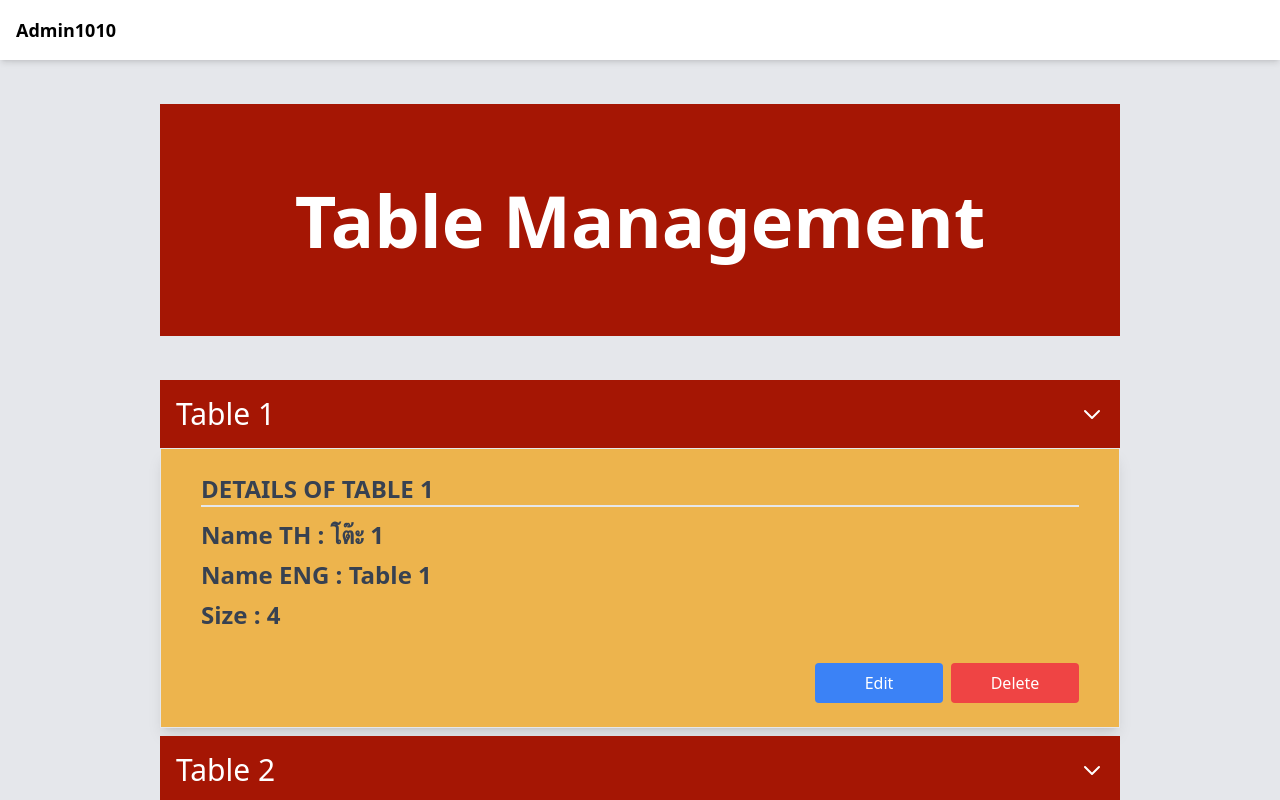
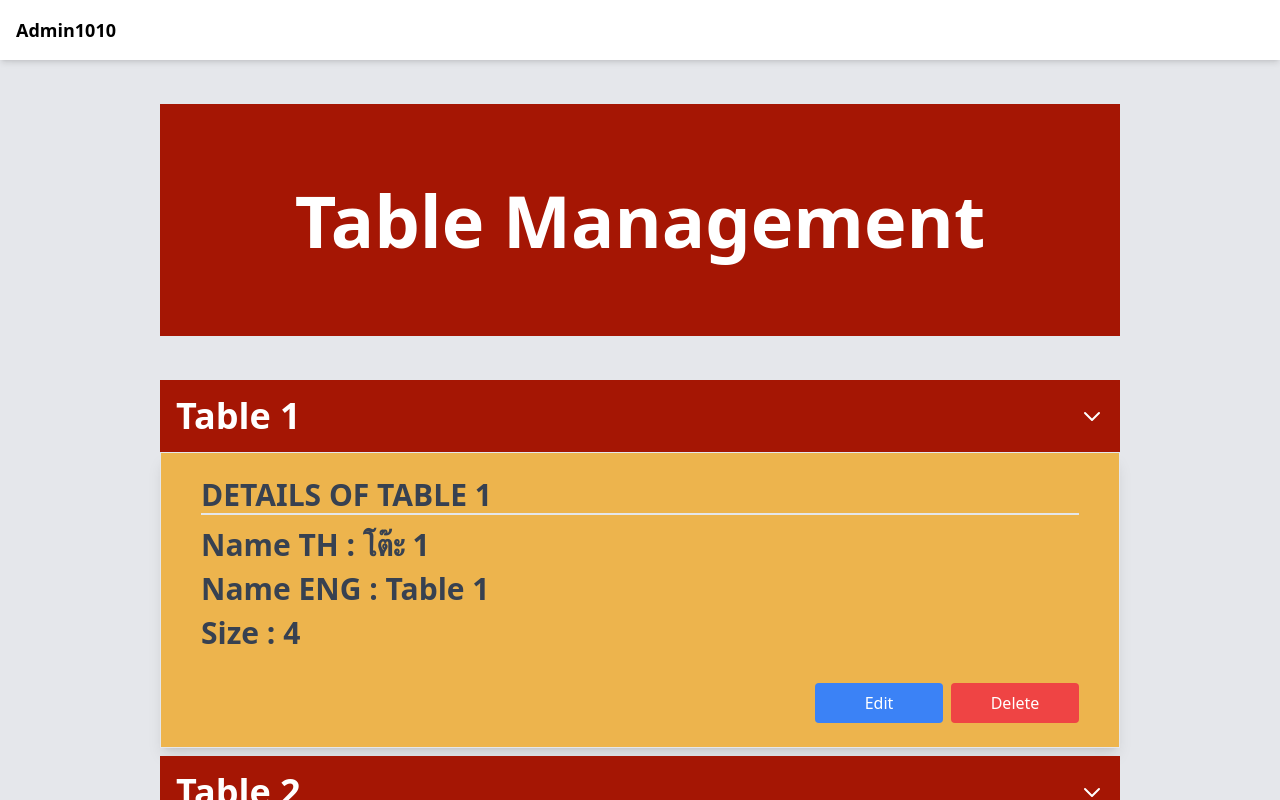
Before and after one commit to bestzige/PROJECT2-SEC-2-Mairuu, a Vue app: page /admin/table-manager in a window 1280 px wide. Both pictures are taken after a click on the button "Table 1". Shown: the top 800 px of the page. Built offline with nearby package versions, Linux system fonts and the light colour scheme; data requests are answered from the project's data file.

Commit message:
Update style TableDetail.vue

```diff
--- a/src/components/manager/TableDetail.vue
+++ b/src/components/manager/TableDetail.vue
@@ -61,7 +61,7 @@ const toggleDetails = () => {
         class="text-sm text-gray-600 hover:text-gray-400 focus:outline-none focus:text-gray-400 w-full"
       >
         <div
-          class="py-4 px-4 bg-theme-500 text-center text-3xl flex items-center justify-between text-white"
+          class="py-4 px-4 bg-theme-500 text-center text-4xl font-semibold flex items-center justify-between text-white"
         >
           <div class="flex items-center justify-start">Table {{ table.id }}</div>
           <div class="flex items-center justify-end">
@@ -87,17 +87,17 @@ const toggleDetails = () => {
           class="py-2 px-4 bg-theme-300 border border-gray-200 shadow-lg max-h-screen overflow-y-auto w-full"
         >
           <div class="py-2 px-4 m-2">
-            <div class="text-gray-700 block mb-3 text-2xl font-bold capitalize border-b-2">
+            <div class="text-gray-700 block mb-3 text-3xl font-semibold capitalize border-b-2">
               DETAILS OF TABLE {{ table.id }}
             </div>
             <div v-if="!isEditing">
-              <div class="text-gray-700 block mb-2 text-2xl font-bold capitalize">
+              <div class="text-gray-700 block mb-2 text-3xl font-semibold capitalize">
                 Name TH : {{ table.name.th }}
               </div>
-              <div class="text-gray-700 block mb-2 text-2xl font-bold capitalize">
+              <div class="text-gray-700 block mb-2 text-3xl font-semibold capitalize">
                 Name ENG : {{ table.name.en }}
               </div>
-              <div class="text-gray-700 block mb-2 text-2xl font-bold capitalize">
+              <div class="text-gray-700 block mb-2 text-3xl font-semibold capitalize">
                 Size : {{ table.defaultSize }}
               </div>
               <!-- <div class="text-gray-700 block mb-2 text-2xl font-bold capitalize">
@@ -128,7 +128,7 @@ const toggleDetails = () => {
                 <input
                   v-model="editedTable.defaultSize"
                   id="size"
-                  type="text"
+                  type="number"
                   class="border border-gray-300 px-2 py-1 w-full text-xl"
                 />
               </div>
```
